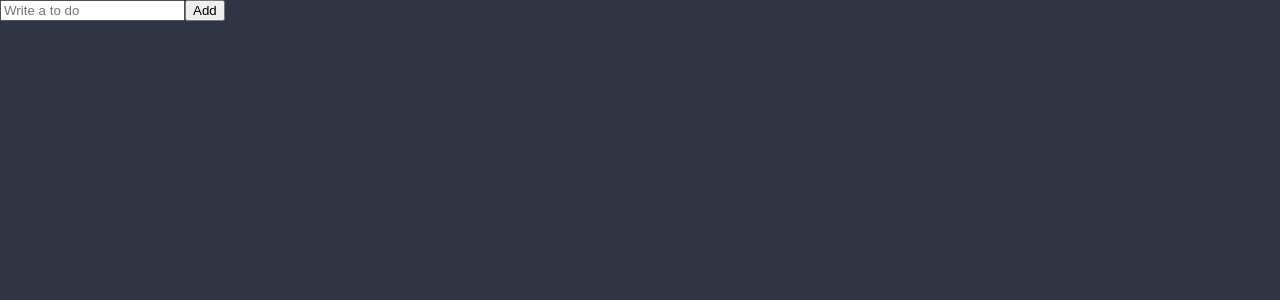
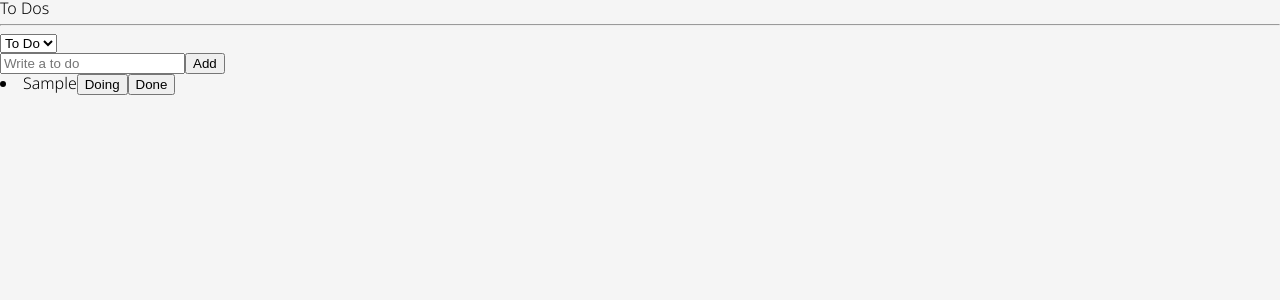
Before and after one commit to yunyoung-inpix/react-master, a React (Create React App) app: page / in a window 1280 px wide. Both pictures are taken after typing "Sample" into the empty fields and a click on the button "Add". Shown: the top 300 px of the page. Built offline with nearby package versions, Linux system fonts and the light colour scheme.

Commit message:
To Do List 완성

```diff
--- a/src/App.tsx
+++ b/src/App.tsx
@@ -1,6 +1,6 @@
 import React from "react";
 import { createGlobalStyle } from "styled-components";
-import ToDoList from "./ToDoList";
+import ToDoList from "./components/ToDoList";
 
 const GlobalStyle = createGlobalStyle`
 @import url('https://fonts.googleapis.com/css2?family=Noto+Sans+KR:wght@100;300;500;700;900&family=Noto+Sans:wght@300&display=swap');
--- /dev/null
+++ b/src/atoms.tsx
@@ -0,0 +1,31 @@
+import { atom, selector } from "recoil";
+
+export enum Categories {
+  "TO_DO" = "TO_DO",
+  "DOING" = "DOING",
+  "DONE" = "DONE",
+}
+export interface IToDo {
+  text: string;
+  id: number;
+  category: Categories;
+}
+
+export const categoryState = atom<Categories>({
+  key: "category",
+  default: Categories.TO_DO,
+});
+
+export const toDoState = atom<IToDo[]>({
+  key: "toDo",
+  default: [],
+});
+
+export const toDoSelector = selector({
+  key: "toDoSelector",
+  get: ({ get }) => {
+    const toDos = get(toDoState);
+    const category = get(categoryState);
+    return toDos.filter((toDo) => toDo.category === category);
+  },
+});
--- /dev/null
+++ b/src/components/CreateToDo.tsx
@@ -0,0 +1,32 @@
+import { useForm } from "react-hook-form";
+import { atom, useRecoilState, useRecoilValue, useSetRecoilState } from "recoil";
+import { categoryState, toDoState } from "../atoms";
+
+interface IForm {
+  toDo: string;
+}
+
+function CreateToDo() {
+  const setToDos = useSetRecoilState(toDoState);
+  const category = useRecoilValue(categoryState);
+  const { register, handleSubmit, setValue } = useForm<IForm>();
+
+  const handleValid = ({ toDo }: IForm) => {
+    setToDos((oldToDos) => [{ text: toDo, id: Date.now(), category }, ...oldToDos]);
+    setValue("toDo", "");
+  };
+
+  return (
+    <form onSubmit={handleSubmit(handleValid)}>
+      <input
+        {...register("toDo", {
+          required: "Please write a to do",
+        })}
+        placeholder="Write a to do"
+      />
+      <button>Add</button>
+    </form>
+  );
+}
+
+export default CreateToDo;
--- /dev/null
+++ b/src/components/ToDo.tsx
@@ -0,0 +1,39 @@
+import React from "react";
+import { Categories, IToDo, toDoState } from "../atoms";
+import { useSetRecoilState } from "recoil";
+
+function ToDo({ text, category, id }: IToDo) {
+  const setToDos = useSetRecoilState(toDoState);
+  const onClick = (event: React.MouseEvent<HTMLButtonElement>) => {
+    const {
+      currentTarget: { name },
+    } = event;
+
+    setToDos((oldToDos) => {
+      const targetIndex = oldToDos.findIndex((toDo) => toDo.id === id);
+      const newToDo = { text, id, category: name as any };
+      return [...oldToDos.slice(0, targetIndex), newToDo, ...oldToDos.slice(targetIndex + 1)];
+    });
+  };
+  return (
+    <li>
+      <span>{text}</span>
+      {category !== Categories.TO_DO && (
+        <button name={Categories.TO_DO} onClick={onClick}>
+          To Do
+        </button>
+      )}
+      {category !== Categories.DOING && (
+        <button name={Categories.DOING} onClick={onClick}>
+          Doing
+        </button>
+      )}
+      {category !== Categories.DONE && (
+        <button name={Categories.DONE} onClick={onClick}>
+          Done
+        </button>
+      )}
+    </li>
+  );
+}
+export default ToDo;
--- a/src/ToDoList.tsx
+++ b/src/components/ToDoList.tsx
@@ -1,26 +1,28 @@
-import { useForm } from "react-hook-form";
-
-interface IForm {
-  toDo: string;
-}
+import { useRecoilState, useRecoilValue } from "recoil";
+import CreateToDo from "./CreateToDo";
+import { Categories, categoryState, toDoSelector, toDoState } from "../atoms";
+import ToDo from "./ToDo";
 
 function ToDoList() {
-  const { register, handleSubmit, setValue } = useForm<IForm>();
-  const handleValid = (data: IForm) => {
-    console.log("add to do", data.toDo);
-    setValue("toDo", "");
+  const toDos = useRecoilValue(toDoSelector);
+  const [category, setCategory] = useRecoilState(categoryState);
+  const onInput = (event: React.FormEvent<HTMLSelectElement>) => {
+    setCategory(event.currentTarget.value as any);
   };
+  console.log(toDos);
   return (
     <div>
-      <form onSubmit={handleSubmit(handleValid)}>
-        <input
-          {...register("toDo", {
-            required: "Please write a to do",
-          })}
-          placeholder="Write a to do"
-        />
-        <button>Add</button>
-      </form>
+      <h1>To Dos</h1>
+      <hr />
+      <select value={category} onInput={onInput}>
+        <option value={Categories.TO_DO}>To Do</option>
+        <option value={Categories.DOING}>Doing</option>
+        <option value={Categories.DONE}>Done</option>
+      </select>
+      <CreateToDo />
+      {toDos?.map((toDo) => (
+        <ToDo key={toDo.id} {...toDo} />
+      ))}
     </div>
   );
 }
--- a/src/index.tsx
+++ b/src/index.tsx
@@ -4,13 +4,13 @@
 import { RecoilRoot } from "recoil";
 
 import App from "./App";
-import { darkTheme } from "./theme";
+import { darkTheme, lightTheme } from "./theme";
 
 const root = ReactDOM.createRoot(document.getElementById("root") as HTMLElement);
 root.render(
   <React.StrictMode>
     <RecoilRoot>
-      <ThemeProvider theme={darkTheme}>
+      <ThemeProvider theme={lightTheme}>
         <App />
       </ThemeProvider>
     </RecoilRoot>
```
